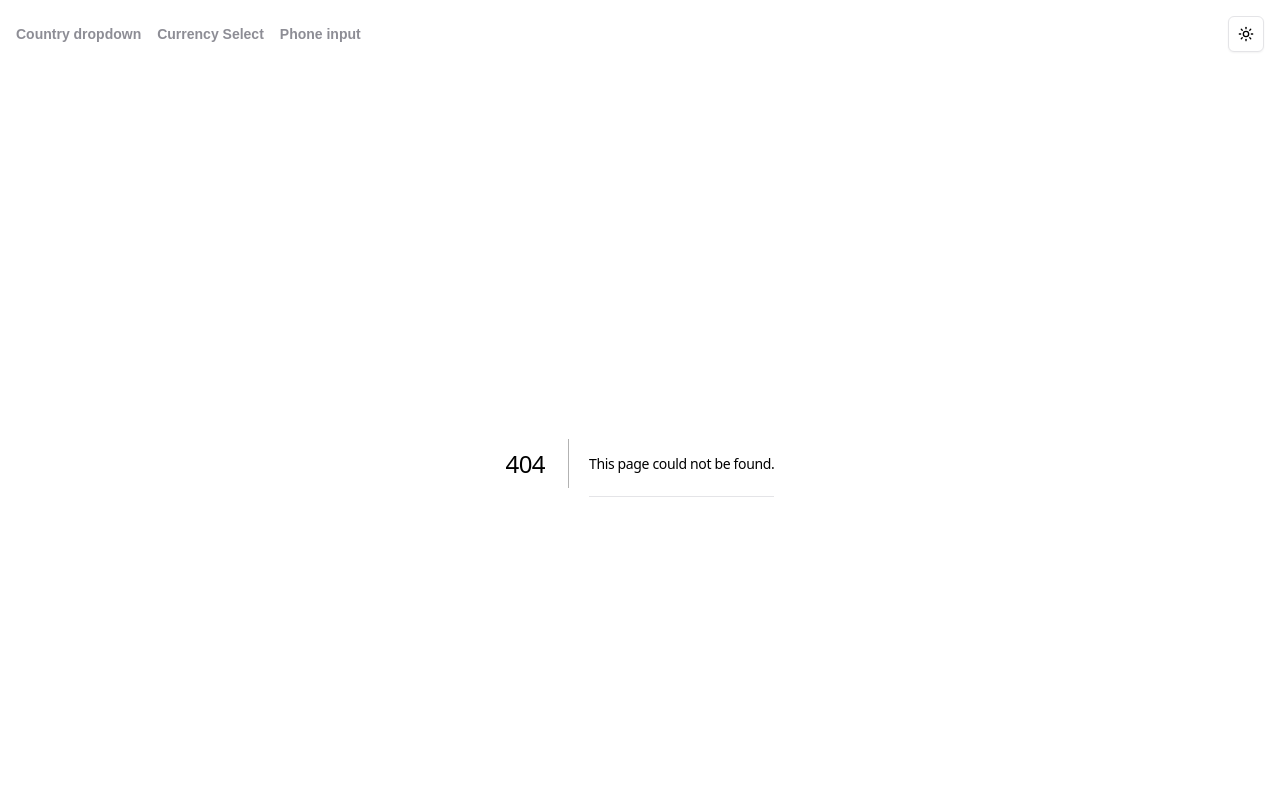
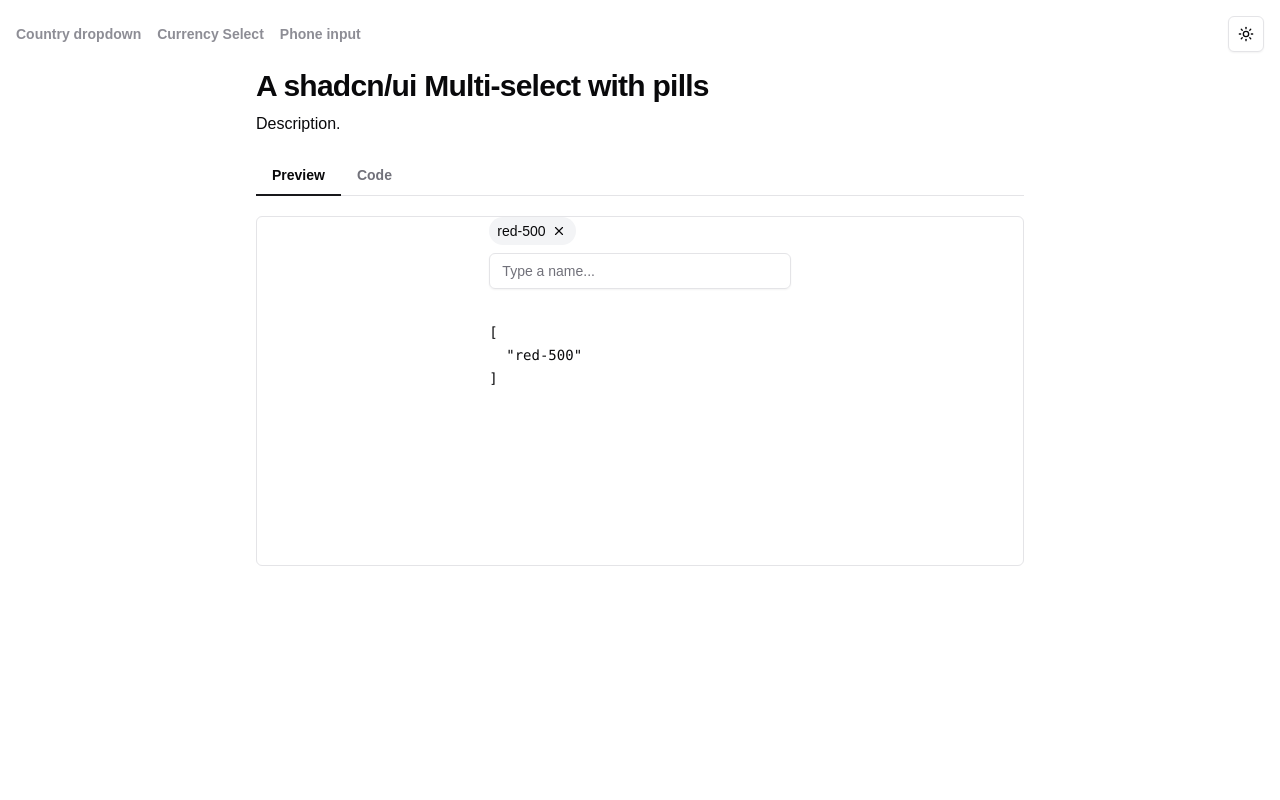
Before and after one commit to uixmat/shadcn-country-dropdown, a Next.js app: page /select-pills in a window 1280 px wide. Before the commit this address had no page. Shown: the top 800 px of the page. Built offline with nearby package versions, Linux system fonts and the light colour scheme.

Commit message:
autocomplete multi-select with pills

```diff
--- a/package.json
+++ b/package.json
@@ -14,6 +14,7 @@
     "@radix-ui/react-dropdown-menu": "^2.1.2",
     "@radix-ui/react-label": "^2.1.0",
     "@radix-ui/react-popover": "^1.1.2",
+    "@radix-ui/react-portal": "^1.1.2",
     "@radix-ui/react-select": "^2.1.2",
     "@radix-ui/react-slot": "^1.1.0",
     "@radix-ui/react-tabs": "^1.1.1",
--- /dev/null
+++ b/src/app/select-pills/page.tsx
@@ -0,0 +1,49 @@
+import { Tabs, TabsContent, TabsList, TabsTrigger } from "@/components/ui/tabs";
+
+// UI
+import { Preview } from "@/components/preview";
+import { CodeBlock } from "@/components/code-block";
+
+// Demos
+import { SelectPillsDemo } from "@/lib/demos/select-pills";
+
+export default function SelectPillsPage() {
+  return (
+    <div className="grid grid-cols-1 gap-6">
+      <div className="space-y-2">
+        <h1>
+          A{" "}
+          <a
+            href="https://ui.shadcn.com/docs/components/select"
+            target="_blank"
+          >
+            shadcn/ui
+          </a>{" "}
+          Multi-select with pills
+        </h1>
+        <p>Description.</p>
+      </div>
+
+      <Tabs defaultValue="preview" className="w-full">
+        <div className="flex items-center justify-between pb-3">
+          <TabsList>
+            <TabsTrigger value="preview">Preview</TabsTrigger>
+            <TabsTrigger value="code">Code</TabsTrigger>
+          </TabsList>
+        </div>
+        <TabsContent value="preview">
+          <Preview>
+            <SelectPillsDemo />
+          </Preview>
+        </TabsContent>
+        <TabsContent value="code">
+          <CodeBlock>
+            test
+            {/* <Code code={example} /> */}
+            {/* <CopyButton value={example} /> */}
+          </CodeBlock>
+        </TabsContent>
+      </Tabs>
+    </div>
+  );
+}
--- /dev/null
+++ b/src/components/select-pills/index.tsx
@@ -0,0 +1,242 @@
+"use client";
+
+import React, { useState, useRef } from "react";
+
+// import * as Portal from "@radix-ui/react-portal";
+import { Input } from "@/components/ui/input";
+import {
+  Popover,
+  PopoverContent,
+  PopoverAnchor,
+} from "@/components/ui/popover";
+
+import { X } from "lucide-react";
+
+interface DataItem {
+  id?: string;
+  value?: string;
+  name: string;
+}
+
+interface SelectPillsProps {
+  data: DataItem[];
+  defaultValue?: string[];
+  value?: string[];
+  onValueChange?: (selectedValues: string[]) => void;
+}
+
+export const SelectPills: React.FC<SelectPillsProps> = ({
+  data,
+  defaultValue = [],
+  value,
+  onValueChange,
+}) => {
+  const [inputValue, setInputValue] = useState<string>("");
+  const [selectedColors, setSelectedColors] = useState<string[]>(
+    value || defaultValue
+  );
+  const [isOpen, setIsOpen] = useState<boolean>(false);
+  const [highlightedIndex, setHighlightedIndex] = useState<number>(-1);
+  const inputRef = useRef<HTMLInputElement | null>(null);
+  const radioGroupRef = useRef<HTMLDivElement>(null);
+
+  const filteredItems = data.filter(
+    (item) =>
+      item.name.toLowerCase().includes(inputValue.toLowerCase()) &&
+      !selectedColors.includes(item.name)
+  );
+
+  const handleInputChange = (e: React.ChangeEvent<HTMLInputElement>) => {
+    const newValue = e.target.value;
+    setInputValue(newValue);
+    setHighlightedIndex(-1);
+
+    // Only open the popover if we have matching items that aren't already selected
+    const hasUnselectedMatches = data.some(
+      (item) =>
+        item.name.toLowerCase().includes(newValue.toLowerCase()) &&
+        !(value || selectedColors).includes(item.name)
+    );
+
+    setIsOpen(hasUnselectedMatches);
+
+    requestAnimationFrame(() => {
+      inputRef.current?.focus();
+    });
+  };
+
+  const handleKeyDown = (e: React.KeyboardEvent<HTMLInputElement>) => {
+    switch (e.key) {
+      case "ArrowDown":
+        e.preventDefault();
+        if (isOpen && filteredItems.length > 0) {
+          // Move focus to first radio button
+          const firstRadio = radioGroupRef.current?.querySelector(
+            'input[type="radio"]'
+          ) as HTMLElement;
+          firstRadio?.focus();
+          setHighlightedIndex(0);
+        }
+        break;
+      case "Escape":
+        setIsOpen(false);
+        break;
+    }
+  };
+
+  const handleRadioKeyDown = (
+    e: React.KeyboardEvent<HTMLDivElement>,
+    index: number
+  ) => {
+    switch (e.key) {
+      case "ArrowDown":
+        e.preventDefault();
+        if (index < filteredItems.length - 1) {
+          setHighlightedIndex(index + 1);
+          const nextRadio = radioGroupRef.current?.querySelector(
+            `input[type="radio"]:nth-of-type(${index + 2})`
+          ) as HTMLElement;
+          nextRadio?.focus();
+        }
+        break;
+      case "ArrowUp":
+        e.preventDefault();
+        if (index > 0) {
+          setHighlightedIndex(index - 1);
+          const prevRadio = radioGroupRef.current?.querySelector(
+            `input[type="radio"]:nth-of-type(${index})`
+          ) as HTMLElement;
+          prevRadio?.focus();
+        } else {
+          // If at first item, return focus to input
+          inputRef.current?.focus();
+          setHighlightedIndex(-1);
+        }
+        break;
+      case "Enter":
+        e.preventDefault();
+        handleItemSelect(filteredItems[index]);
+        inputRef.current?.focus();
+        break;
+      case "Escape":
+        e.preventDefault();
+        setIsOpen(false);
+        inputRef.current?.focus();
+        break;
+    }
+  };
+
+  const handleItemSelect = (item: DataItem) => {
+    const newSelectedColors = [...selectedColors, item.name];
+    setSelectedColors(newSelectedColors);
+    setInputValue("");
+    setIsOpen(false);
+    setHighlightedIndex(-1);
+    if (onValueChange) {
+      onValueChange(newSelectedColors);
+    }
+  };
+
+  const handleColorRemove = (colorToRemove: string) => {
+    const newSelectedColors = selectedColors.filter(
+      (color) => color !== colorToRemove
+    );
+    setSelectedColors(newSelectedColors);
+    if (onValueChange) {
+      onValueChange(newSelectedColors);
+    }
+  };
+
+  const handleOpenChange = (open: boolean) => {
+    // Only allow external close events (like clicking outside)
+    if (!open) {
+      setIsOpen(false);
+    }
+    requestAnimationFrame(() => {
+      inputRef.current?.focus();
+    });
+  };
+
+  return (
+    <Popover open={isOpen} onOpenChange={handleOpenChange}>
+      <div className="flex flex-wrap gap-2 min-h-12">
+        {(value || selectedColors).map((color) => (
+          <span
+            key={color}
+            className="flex items-center gap-1 px-2 py-1 text-sm bg-gray-100 rounded-full"
+          >
+            {color}
+            <button
+              onClick={() => handleColorRemove(color)}
+              className="p-0.5 hover:bg-gray-200 rounded-full"
+            >
+              <X size={14} />
+            </button>
+          </span>
+        ))}
+        <PopoverAnchor asChild>
+          <Input
+            ref={inputRef}
+            type="text"
+            value={inputValue}
+            onChange={handleInputChange}
+            onKeyDown={handleKeyDown}
+            placeholder="Type a name..."
+          />
+        </PopoverAnchor>
+      </div>
+
+      <PopoverContent
+        onFocusOutside={(e) => {
+          // Prevent closing if focus is in the input
+          if (e.target === inputRef.current) {
+            e.preventDefault();
+          }
+        }}
+        onInteractOutside={(e) => {
+          // Prevent closing if interaction is with the input
+          if (e.target === inputRef.current) {
+            e.preventDefault();
+          }
+        }}
+      >
+        <div
+          ref={radioGroupRef}
+          role="radiogroup"
+          aria-label="Color options"
+          onKeyDown={(e) => handleRadioKeyDown(e, highlightedIndex)}
+        >
+          {filteredItems.map((item, index) => (
+            <div
+              key={item.id || item.value || item.name}
+              className={`flex items-center px-4 py-2 cursor-pointer ${
+                highlightedIndex === index ? "bg-gray-200" : "hover:bg-gray-100"
+              }`}
+            >
+              <input
+                type="radio"
+                id={`color-${item.name}`}
+                name="color-selection"
+                value={item.name}
+                className="sr-only"
+                checked={highlightedIndex === index}
+                onChange={() => handleItemSelect(item)}
+              />
+              <label
+                htmlFor={`color-${item.name}`}
+                className="flex items-center gap-2 w-full cursor-pointer"
+              >
+                <div
+                  className="w-4 h-4 rounded-full"
+                  style={{ backgroundColor: item.name }}
+                  aria-hidden="true"
+                />
+                <span>{item.name}</span>
+              </label>
+            </div>
+          ))}
+        </div>
+      </PopoverContent>
+    </Popover>
+  );
+};
--- /dev/null
+++ b/src/lib/demos/select-pills/index.tsx
@@ -0,0 +1,48 @@
+"use client";
+import React from "react";
+import { SelectPills } from "@/components/select-pills";
+
+const tailwindColors = [
+  { id: "1", name: "red-500" },
+  { id: "2", name: "blue-500" },
+  { id: "3", name: "green-500" },
+  { id: "4", name: "yellow-500" },
+  { id: "5", name: "purple-500" },
+  { id: "6", name: "pink-500" },
+  { id: "7", name: "indigo-500" },
+  { id: "8", name: "gray-500" },
+  { id: "9", name: "orange-500" },
+  { id: "10", name: "teal-500" },
+  { id: "11", name: "cyan-500" },
+  { id: "12", name: "emerald-500" },
+  { id: "13", name: "violet-500" },
+  { id: "14", name: "fuchsia-500" },
+  { id: "15", name: "rose-500" },
+  { id: "16", name: "amber-500" },
+  { id: "17", name: "lime-500" },
+  { id: "18", name: "sky-500" },
+  { id: "19", name: "slate-500" },
+  { id: "20", name: "zinc-500" },
+];
+
+export const SelectPillsDemo = () => {
+  const [selectedValues, setSelectedValues] = React.useState<string[]>([
+    "red-500",
+  ]);
+
+  const handleValueChange = (newValues: string[]) => {
+    setSelectedValues(newValues);
+  };
+  return (
+    <div className="flex flex-col gap-4">
+      <SelectPills
+        data={tailwindColors}
+        value={selectedValues}
+        defaultValue={["red-500"]}
+        onValueChange={handleValueChange}
+      />
+
+      <pre>{JSON.stringify(selectedValues, null, 2)}</pre>
+    </div>
+  );
+};
```
Also changed, not shown: 1 other file (tests, documents, lock files or other folders).
